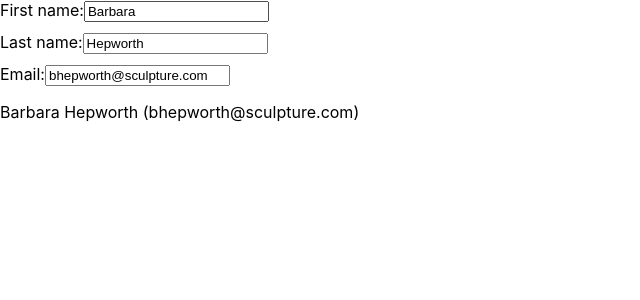
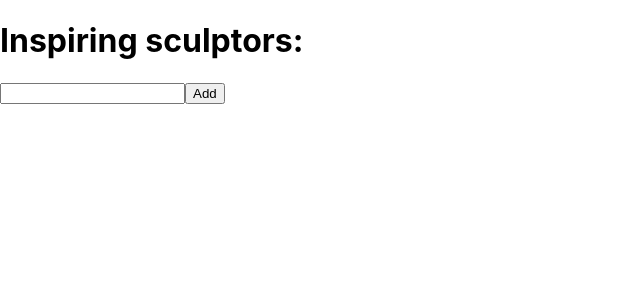
Before and after one commit to UALR-FrontEndWebDevelopmentCourse/react-examples, a React (Create React App) app: page / in a window 1280 px wide. Shown: the top 300 px of the page, without its empty margins (0-640 px from the left). Built offline with nearby package versions, Linux system fonts and the light colour scheme.

Commit message:
UpdateList component created

```diff
--- a/src/App.js
+++ b/src/App.js
@@ -1,7 +1,7 @@
-import Form from "./Components/ProfileForm";
+import List from "./Components/UpdateList";
 
 export default function App() {
     return (
-        <Form/>
+        <List/>
     );
 }
--- /dev/null
+++ b/src/Components/UpdateList.js
@@ -0,0 +1,30 @@
+import { useState } from 'react';
+
+let nextId = 0;
+
+export default function List() {
+    const [name, setName] = useState('');
+    const [artists, setArtists] = useState([]);
+
+    return (
+        <>
+            <h1>Inspiring sculptors:</h1>
+            <input
+                value={name}
+                onChange={e => setName(e.target.value)}
+            />
+            <button onClick={() => {
+                setName('');
+                setArtists([
+                    ...artists,
+                    { id: nextId++, name: name }
+                ]);
+            }}>Add</button>
+            <ul>
+                {artists.map(artist => (
+                    <li key={artist.id}>{artist.name}</li>
+                ))}
+            </ul>
+        </>
+    );
+}
```
